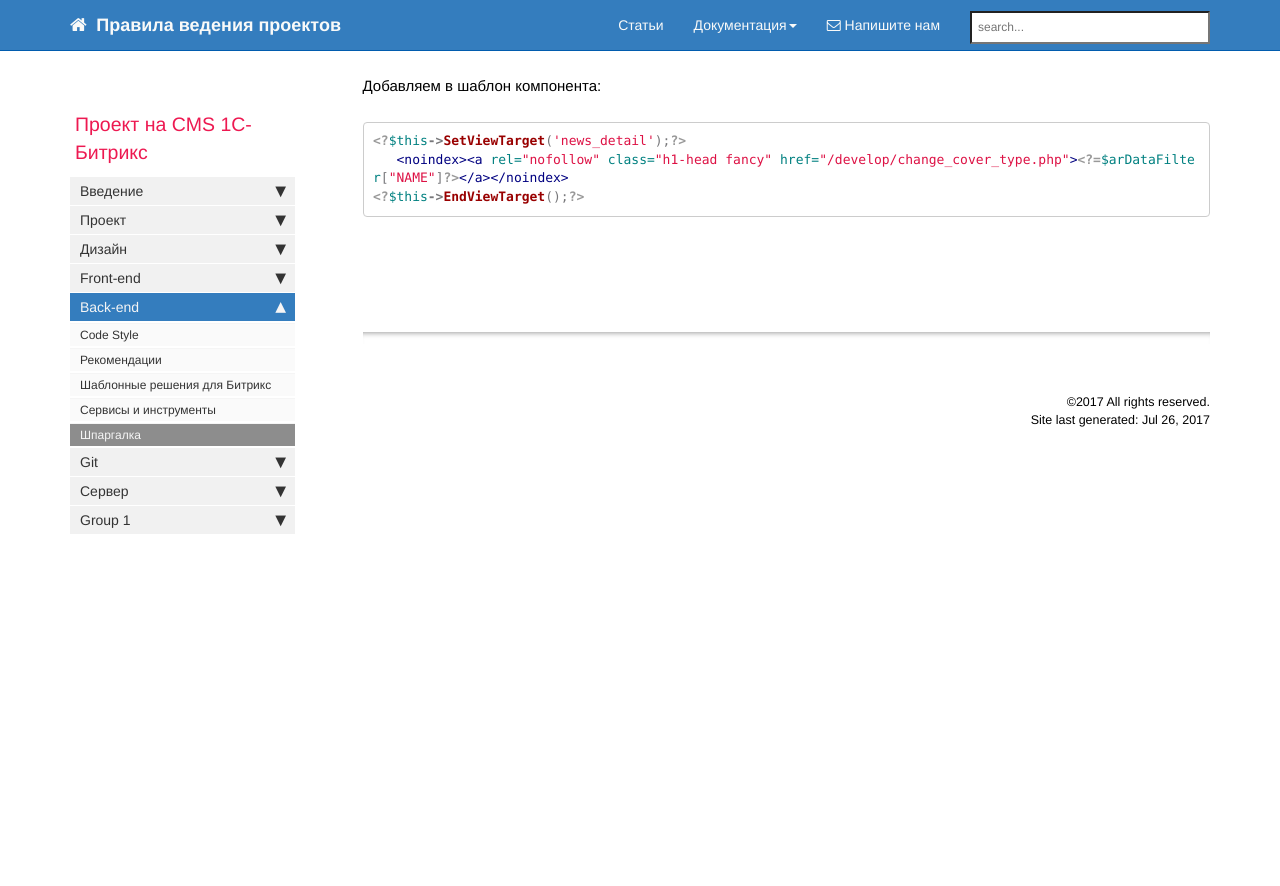
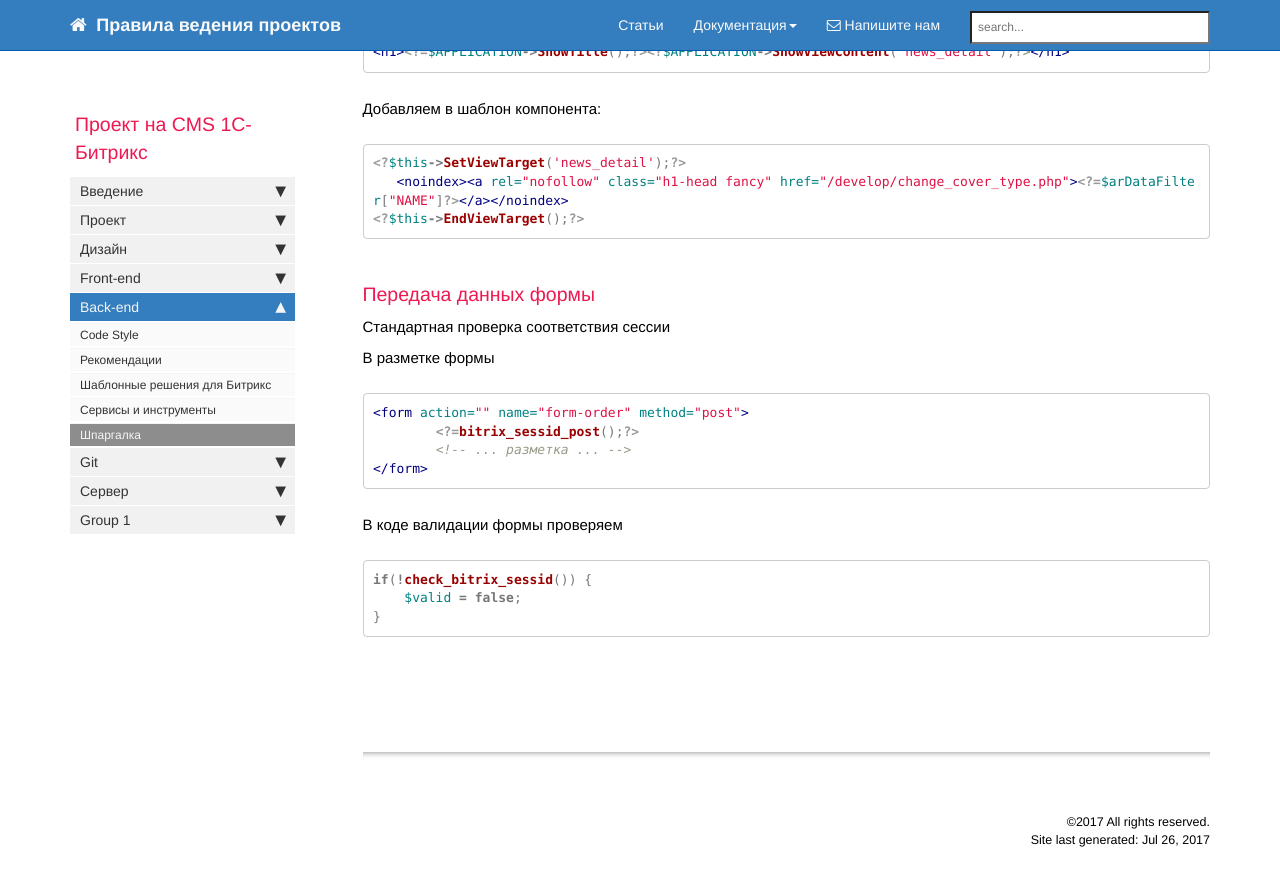
Before and after one commit to gdecider/gdecider.github.io, a Jekyll site: the page built from pages/bx/bx_back-shpora.md, in a window 1280 px wide and 900 px high, scrolled down 7905 px. Shown: the top 886 px of the window. Built offline with Jekyll 4.4.1, drawn with Linux system fonts in a browser that asks for light colours; nearby versions of some CDN libraries; comment, search, counter and statistics services are not loaded; some of the changed text lies outside the part shown.

Commit message:
Update bx_back-shpora.md

````diff
--- a/pages/bx/bx_back-shpora.md
+++ b/pages/bx/bx_back-shpora.md
@@ -372,3 +372,24 @@ class MyClass {
    <noindex><a rel="nofollow" class="h1-head fancy" href="/develop/change_cover_type.php"><?=$arDataFilter["NAME"]?></a></noindex>
 <?$this->EndViewTarget();?>
 ```
+
+### Передача данных формы
+
+Стандартная проверка соответствия сессии
+
+В разметке формы
+
+```php
+<form action="" name="form-order" method="post">
+	<?=bitrix_sessid_post();?>
+	<!-- ... разметка ... -->
+</form>
+```
+
+В коде валидации формы проверяем
+
+```php
+if(!check_bitrix_sessid()) {
+    $valid = false;
+}
+```
````
